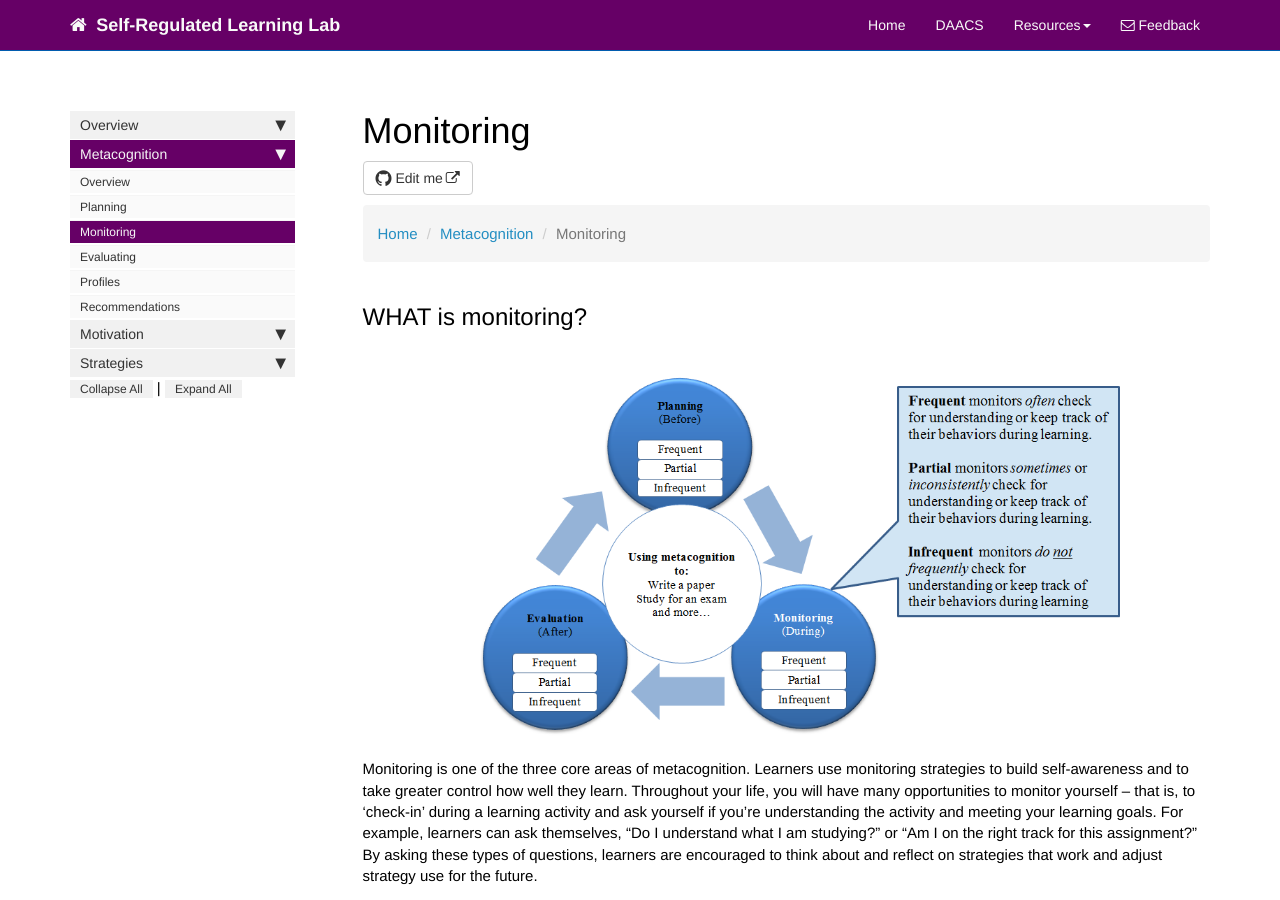
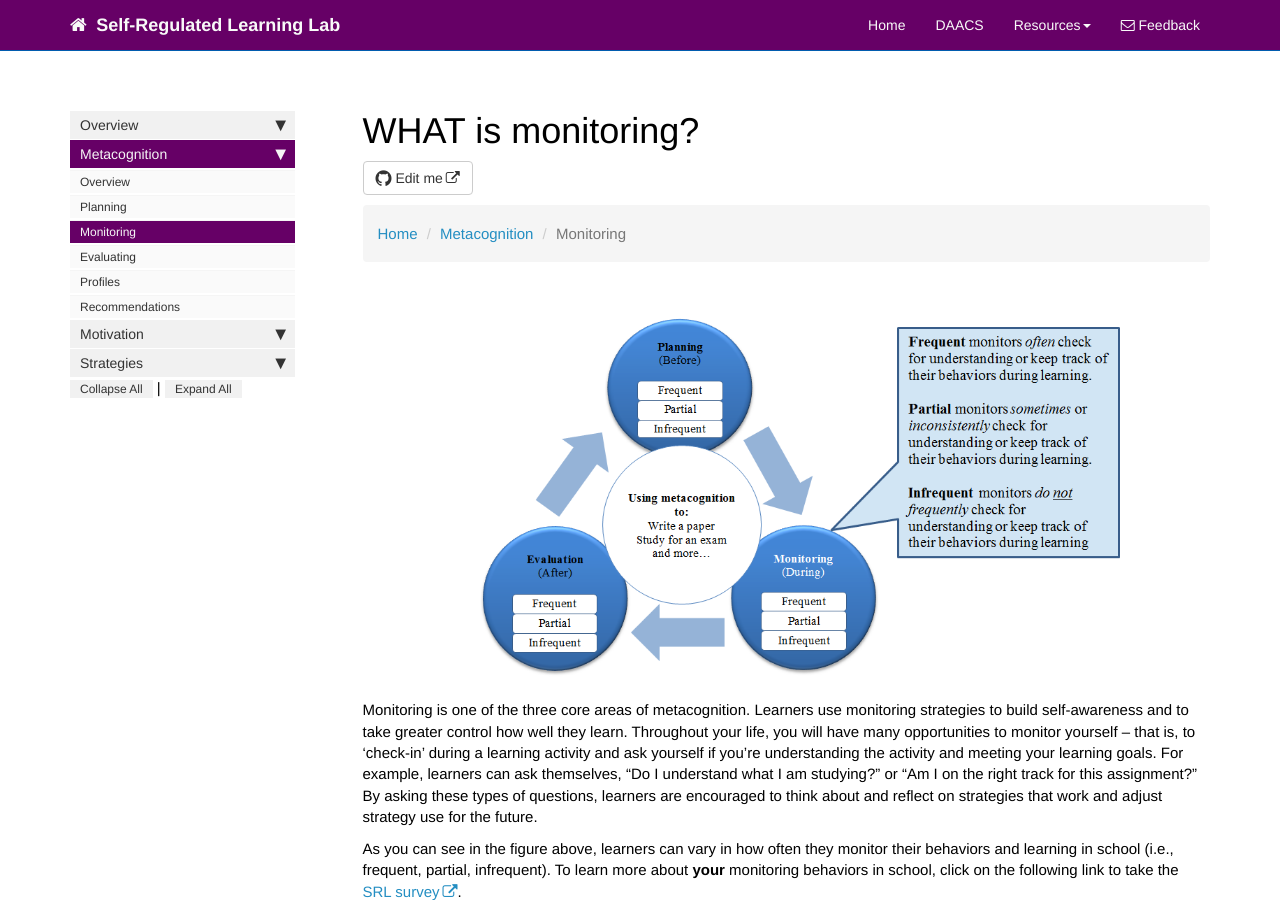
Before and after one commit to dfranklin02/SRL, a Jekyll site: the page built from docs/pages/metacognition/metacognition_monitoring.md, in a window 1280 px wide and 900 px high. Built offline with Jekyll 4.4.1, drawn with Linux system fonts in a browser that asks for light colours; nearby versions of some CDN libraries; comment, search, counter and statistics services are not loaded; part of the change alters nothing that is shown.

Commit message:
Update metacognition_monitoring.md

```diff
--- a/docs/pages/metacognition/metacognition_monitoring.md
+++ b/docs/pages/metacognition/metacognition_monitoring.md
@@ -1,5 +1,5 @@
 ---
-title: Monitoring
+title: WHAT is monitoring?
 tags:
 keywords:
 sidebar: mydoc_sidebar
@@ -13,8 +13,6 @@ toc: false
     <li><a href="metacognition.html">Metacognition</a></li>
     <li class="active">Monitoring</li>
 </ul>
-
-## WHAT is monitoring?
 
 <center><img src='images/Metacognition=Monitoring FINAL.PNG' alt='Metacognition Cycle' /></center>
 
```
